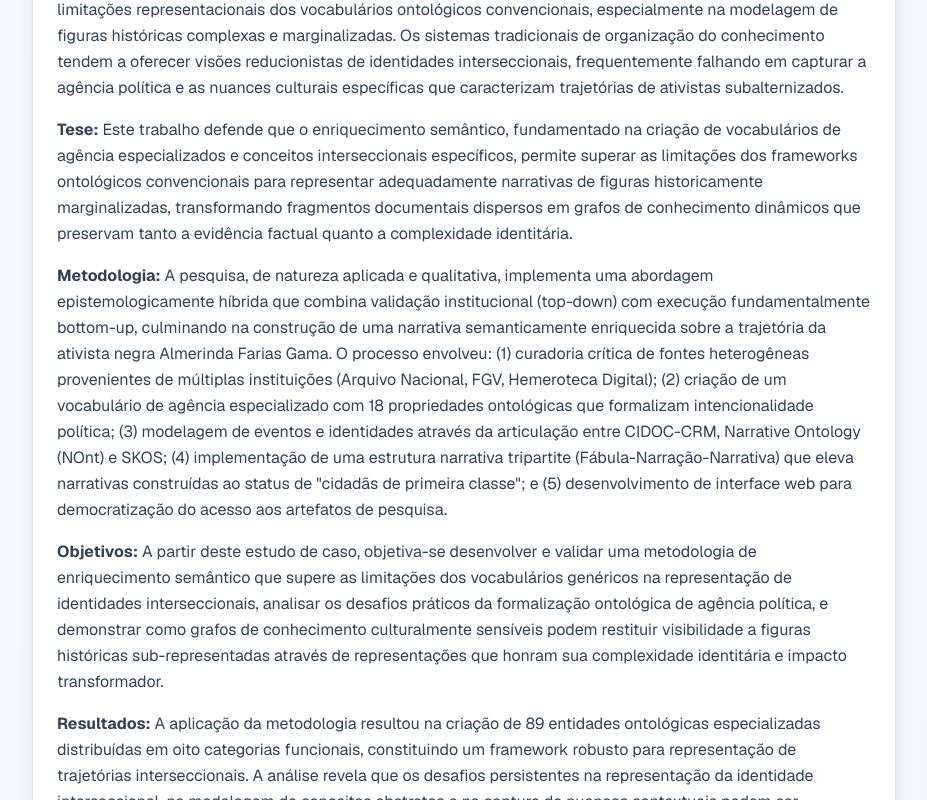
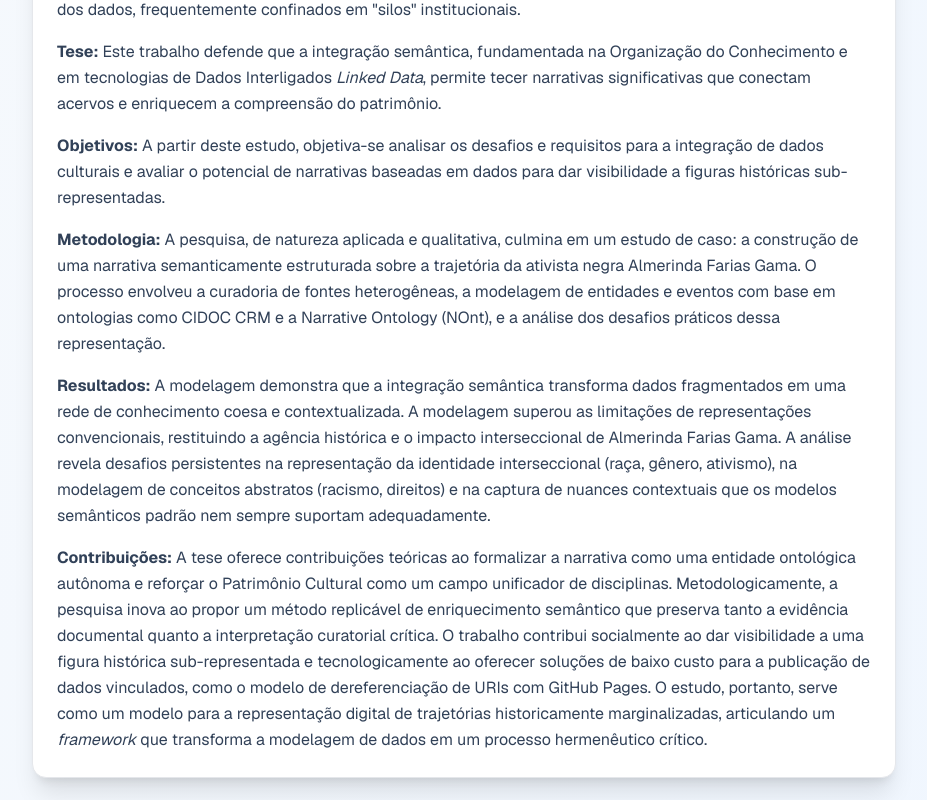
Before and after one commit to sarahrubia/narrativa-almerinda, a Next.js app: page /sobre in a window 1280 px wide. Shown: the part 1700-2500 px from the top of the page, without its empty margins (176-1103 px from the left). Built offline with nearby package versions, Linux system fonts and the light colour scheme.

Commit message:
feat: update research abstract

```diff
--- a/app/sobre/page.tsx
+++ b/app/sobre/page.tsx
@@ -115,22 +115,22 @@ export default function SobrePage() {
             <CardContent>
               <div className="space-y-4 text-slate-700 leading-relaxed">
                 <p>
-                  <strong>Introdução:</strong> A crescente digitalização do Patrimônio Cultural e o avanço das Humanidades Digitais ampliaram o acesso ao conhecimento, mas também expuseram desafios relacionados à fragmentação, heterogeneidade e limitações representacionais dos vocabulários ontológicos convencionais, especialmente na modelagem de figuras históricas complexas e marginalizadas. Os sistemas tradicionais de organização do conhecimento tendem a oferecer visões reducionistas de identidades interseccionais, frequentemente falhando em capturar a agência política e as nuances culturais específicas que caracterizam trajetórias de ativistas subalternizados.
+                  <strong>Introdução:</strong> A crescente digitalização do Patrimônio Cultural e o avanço das Humanidades Digitais ampliaram o acesso ao conhecimento, mas também expuseram desafios de fragmentação e interoperabilidade semântica dos dados, frequentemente confinados em "silos" institucionais.
                 </p>
                 <p>
-                  <strong>Tese:</strong> Este trabalho defende que o enriquecimento semântico, fundamentado na criação de vocabulários de agência especializados e conceitos interseccionais específicos, permite superar as limitações dos frameworks ontológicos convencionais para representar adequadamente narrativas de figuras historicamente marginalizadas, transformando fragmentos documentais dispersos em grafos de conhecimento dinâmicos que preservam tanto a evidência factual quanto a complexidade identitária.
+                  <strong>Tese:</strong> Este trabalho defende que a integração semântica, fundamentada na Organização do Conhecimento e em tecnologias de Dados Interligados <i>Linked Data</i>, permite tecer narrativas significativas que conectam acervos e enriquecem a compreensão do patrimônio.
                 </p>
                 <p>
-                  <strong>Metodologia:</strong> A pesquisa, de natureza aplicada e qualitativa, implementa uma abordagem epistemologicamente híbrida que combina validação institucional (top-down) com execução fundamentalmente bottom-up, culminando na construção de uma narrativa semanticamente enriquecida sobre a trajetória da ativista negra Almerinda Farias Gama. O processo envolveu: (1) curadoria crítica de fontes heterogêneas provenientes de múltiplas instituições (Arquivo Nacional, FGV, Hemeroteca Digital); (2) criação de um vocabulário de agência especializado com 18 propriedades ontológicas que formalizam intencionalidade política; (3) modelagem de eventos e identidades através da articulação entre CIDOC-CRM, Narrative Ontology (NOnt) e SKOS; (4) implementação de uma estrutura narrativa tripartite (Fábula-Narração-Narrativa) que eleva narrativas construídas ao status de "cidadãs de primeira classe"; e (5) desenvolvimento de interface web para democratização do acesso aos artefatos de pesquisa.
+                  <strong>Objetivos:</strong> A partir deste estudo, objetiva-se analisar os desafios e requisitos para a integração de dados culturais e avaliar o potencial de narrativas baseadas em dados para dar visibilidade a figuras históricas sub-representadas.
                 </p>
                 <p>
-                  <strong>Objetivos:</strong> A partir deste estudo de caso, objetiva-se desenvolver e validar uma metodologia de enriquecimento semântico que supere as limitações dos vocabulários genéricos na representação de identidades interseccionais, analisar os desafios práticos da formalização ontológica de agência política, e demonstrar como grafos de conhecimento culturalmente sensíveis podem restituir visibilidade a figuras históricas sub-representadas através de representações que honram sua complexidade identitária e impacto transformador.
+                  <strong>Metodologia:</strong> A pesquisa, de natureza aplicada e qualitativa, culmina em um estudo de caso: a construção de uma narrativa semanticamente estruturada sobre a trajetória da ativista negra Almerinda Farias Gama. O processo envolveu a curadoria de fontes heterogêneas, a modelagem de entidades e eventos com base em ontologias como CIDOC CRM e a Narrative Ontology (NOnt), e a análise dos desafios práticos dessa representação.
                 </p>
                 <p>
-                  <strong>Resultados:</strong> A aplicação da metodologia resultou na criação de 89 entidades ontológicas especializadas distribuídas em oito categorias funcionais, constituindo um framework robusto para representação de trajetórias interseccionais. A análise revela que os desafios persistentes na representação da identidade interseccional, na modelagem de conceitos abstratos e na captura de nuances contextuais podem ser efetivamente superados através de estratégias de enriquecimento que transcendem a aplicação mecânica de vocabulários estabelecidos para constituir processo hermenêutico de negociação crítica com frameworks existentes.
+                  <strong>Resultados:</strong> A modelagem demonstra que a integração semântica transforma dados fragmentados em uma rede de conhecimento coesa e contextualizada. A modelagem superou as limitações de representações convencionais, restituindo a agência histórica e o impacto interseccional de Almerinda Farias Gama. A análise revela desafios persistentes na representação da identidade interseccional (raça, gênero, ativismo), na modelagem de conceitos abstratos (racismo, direitos) e na captura de nuances contextuais que os modelos semânticos padrão nem sempre suportam adequadamente.
                 </p>
                 <p>
-                  <strong>Contribuições:</strong> A pesquisa gera quatro contribuições principais: (1) metodológica - desenvolvimento de abordagem híbrida de curadoria digital e articulação de múltiplos frameworks ontológicos; (2) técnica - criação do vocabulário de agência especializado e formalização de estruturas narrativas complexas; (3) prática - o grafo de conhecimento resultante como modelo replicável para tratamento de narrativas fragmentadas sobre figuras marginalizadas; e (4) social - restituição de agência narrativa a trajetórias historicamente invisibilizadas, contribuindo para democratização de perspectivas e descolonização de acervos digitais através de representações culturalmente sensíveis que contestam vieses estruturais dos sistemas de conhecimento dominantes.
+                  <strong>Contribuições:</strong> A tese oferece contribuições teóricas ao formalizar a narrativa como uma entidade ontológica autônoma e reforçar o Patrimônio Cultural como um campo unificador de disciplinas. Metodologicamente, a pesquisa inova ao propor um método replicável de enriquecimento semântico que preserva tanto a evidência documental quanto a interpretação curatorial crítica. O trabalho contribui socialmente ao dar visibilidade a uma figura histórica sub-representada e tecnologicamente ao oferecer soluções de baixo custo para a publicação de dados vinculados, como o modelo de dereferenciação de URIs com GitHub Pages. O estudo, portanto, serve como um modelo para a representação digital de trajetórias historicamente marginalizadas, articulando um <i>framework</i> que transforma a modelagem de dados em um processo hermenêutico crítico.
                 </p>
               </div>
             </CardContent>
```
